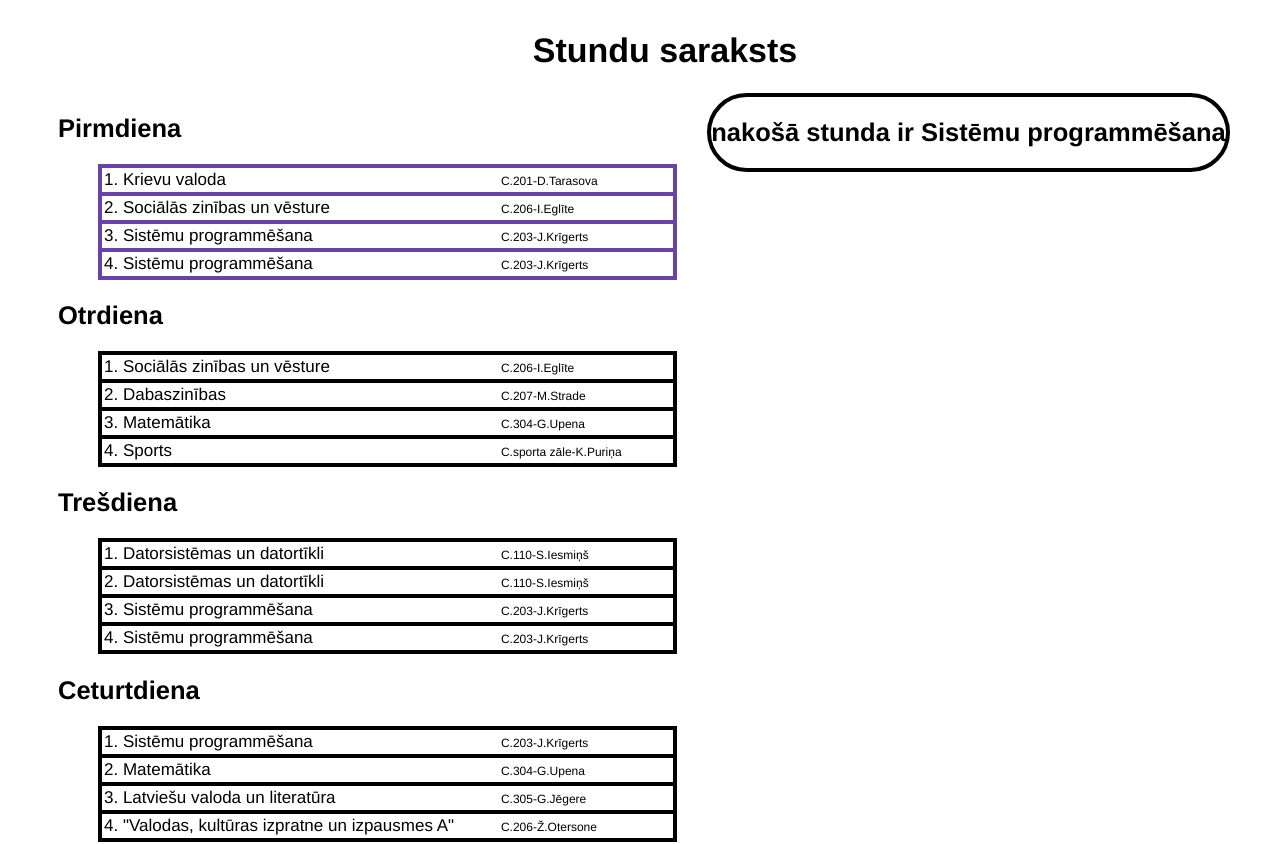
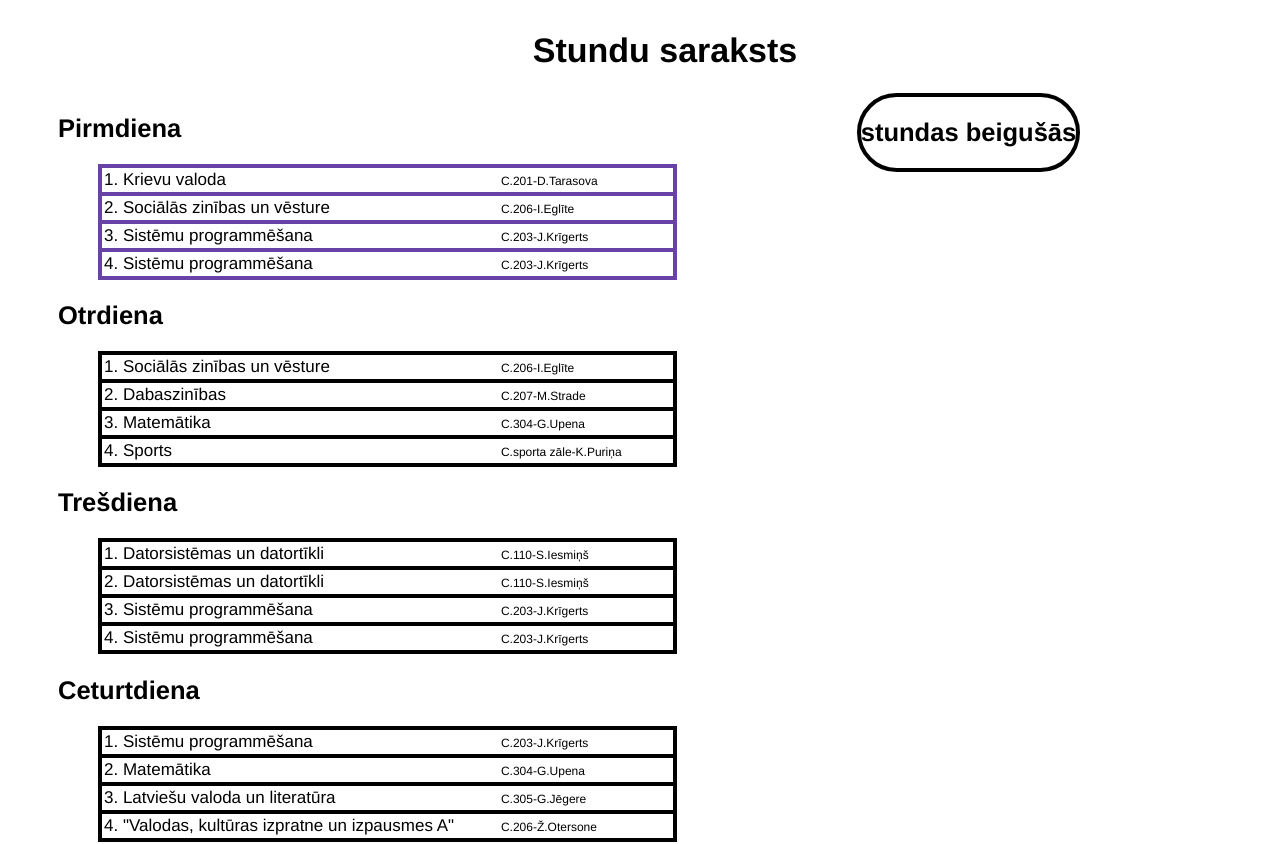
Before and after one commit to Chee3se/stundu-saraksts-IPa22, a React (Create React App) app: page / in a window 1280 px wide. Shown: the top 844 px of the page. Built offline with nearby package versions, Linux system fonts and the light colour scheme.

Commit message:
Update Tagad.js

```diff
--- a/src/Tagad.js
+++ b/src/Tagad.js
@@ -26,11 +26,10 @@ export default function Tagad() {
             if (now.getDay()==id) {
                 for (let i = 0; i < StunduLaiki.length; i++) {
                     const element = StunduLaiki[i]
-                    const roelement = StunduLaiki[StunduLaiki.length-1-i]
                     if (getDateFromTime(element[0])<now&&getDateFromTime(element[1])>now) {
                         result = "tagad ir "+entry[1][i].stunda
-                    } else if (getDateFromTime(roelement[0])>now) {
-                        result = "nakošā stunda ir "+entry[1][entry.length-i+1].stunda
+                    } else if (getDateFromTime(element[0])>now) {
+                        result = "nakošā stunda ir "+entry[1][i].stunda
                     } else {
                         result = "stundas beigušās"
                     }
```
